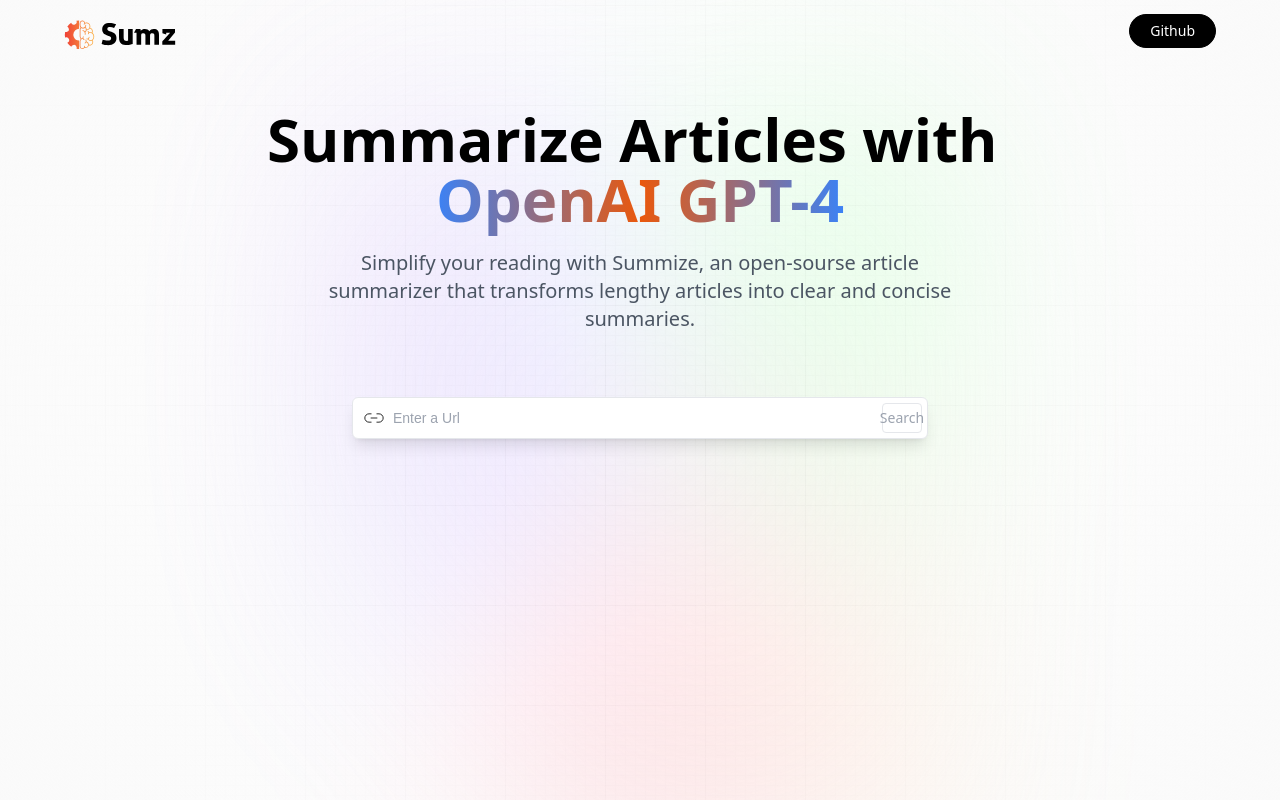
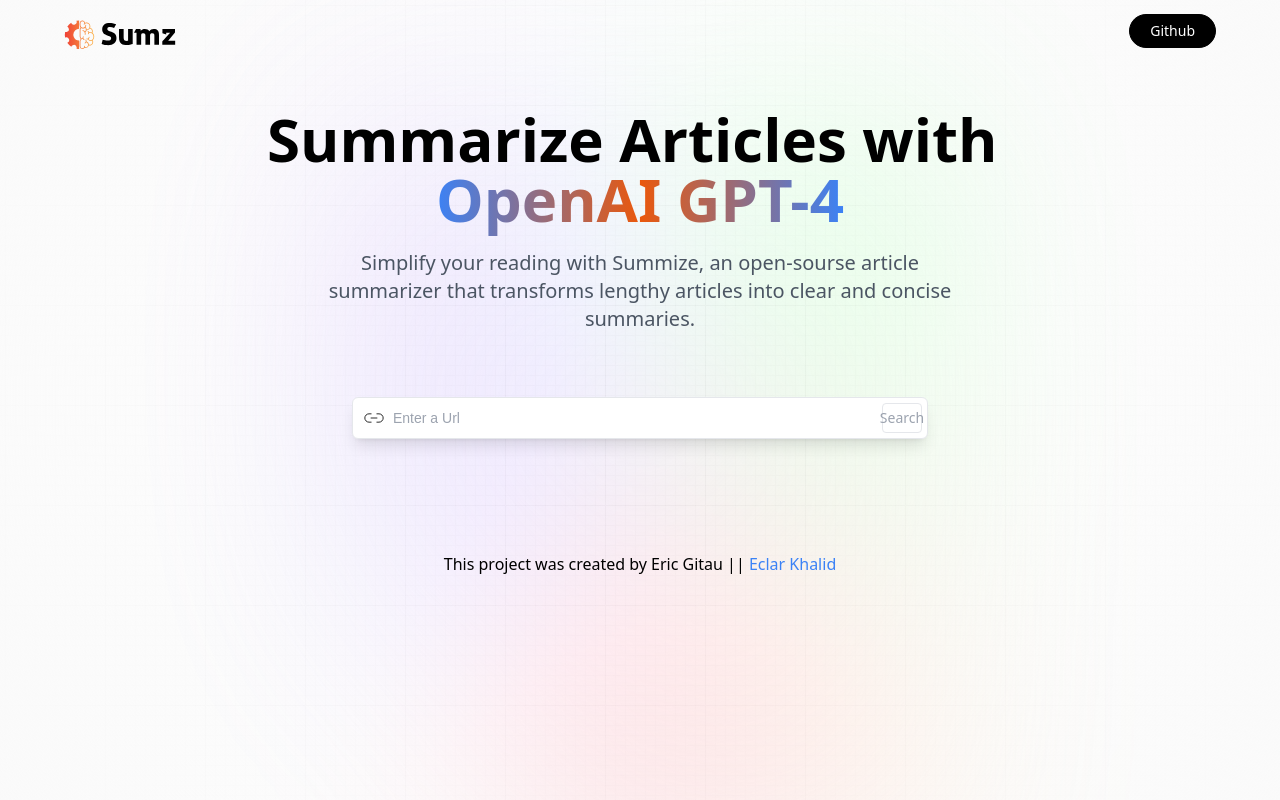
Before and after one commit to Eclarkhalid/ai-app, a React (Vite) app: page / in a window 1280 px wide. Built offline with nearby package versions, Linux system fonts and the light colour scheme; a web font is replaced by a local one.

Commit message:
removing environment variables

```diff
--- a/src/components/demo.jsx
+++ b/src/components/demo.jsx
@@ -121,6 +121,11 @@
         )}
       </div>
     </section>
+    <hr className="my-2" />
+
+    <footer className="b-0 p-2">
+      <p>This project was created by Eric Gitau || <span className="text-blue-500 text-bold">Eclar Khalid</span></p>
+    </footer>
   </>
 }
 
```
Also changed, not shown: 1 other file (tests, documents, lock files or other folders).
